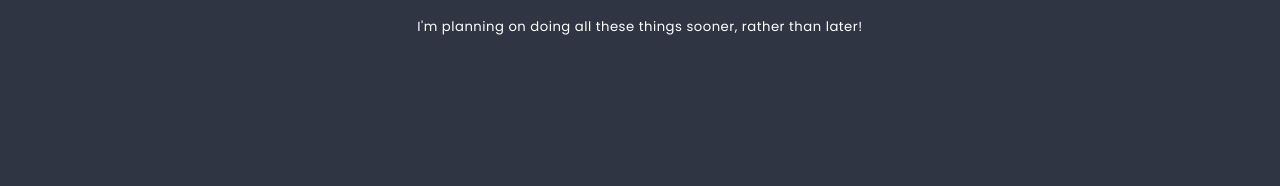
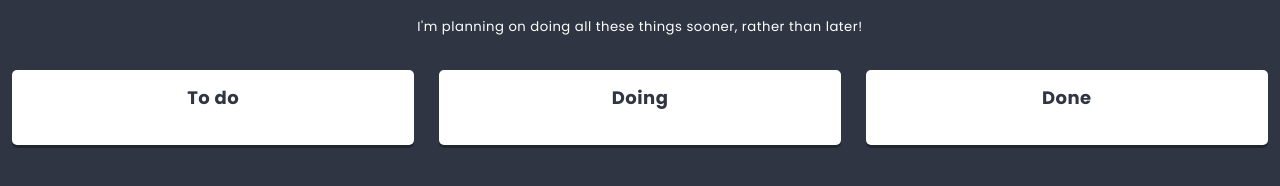
Before and after one commit to grzegorz-jodlowski/to-do-list-react, a React app: page / in a window 1280 px wide. Shown: the part 362-548 px from the top of the page. Built offline with nearby package versions, Linux system fonts and the light colour scheme.

Commit message:
Add Column component

```diff
--- /dev/null
+++ b/src/components/Column/Column.js
@@ -0,0 +1,22 @@
+import React from 'react';
+import styles from './Column.scss';
+import PropTypes from 'prop-types';
+
+
+
+class Column extends React.Component {
+  static propTypes = {
+    title: PropTypes.string,
+  }
+
+
+  render() {
+    return (
+      <section className={styles.component}>
+        <h3 className={styles.title}>{this.props.title}</h3>
+      </section>
+    )
+  }
+}
+
+export default Column;
--- a/src/components/List/List.js
+++ b/src/components/List/List.js
@@ -2,6 +2,7 @@
 import styles from './List.scss';
 import Hero from '../Hero/Hero.js';
 import PropTypes from 'prop-types';
+import Column from '../Column/Column.js';
 
 class List extends React.Component {
   static propTypes = {
@@ -21,6 +22,12 @@
         <div className={styles.description}>
           {this.props.children}
         </div>
+        <div className={styles.columns}>
+          <Column title='To do' />
+          <Column title='Doing' />
+          <Column title='Done' />
+        </div>
+
       </section>
     )
   }
```
